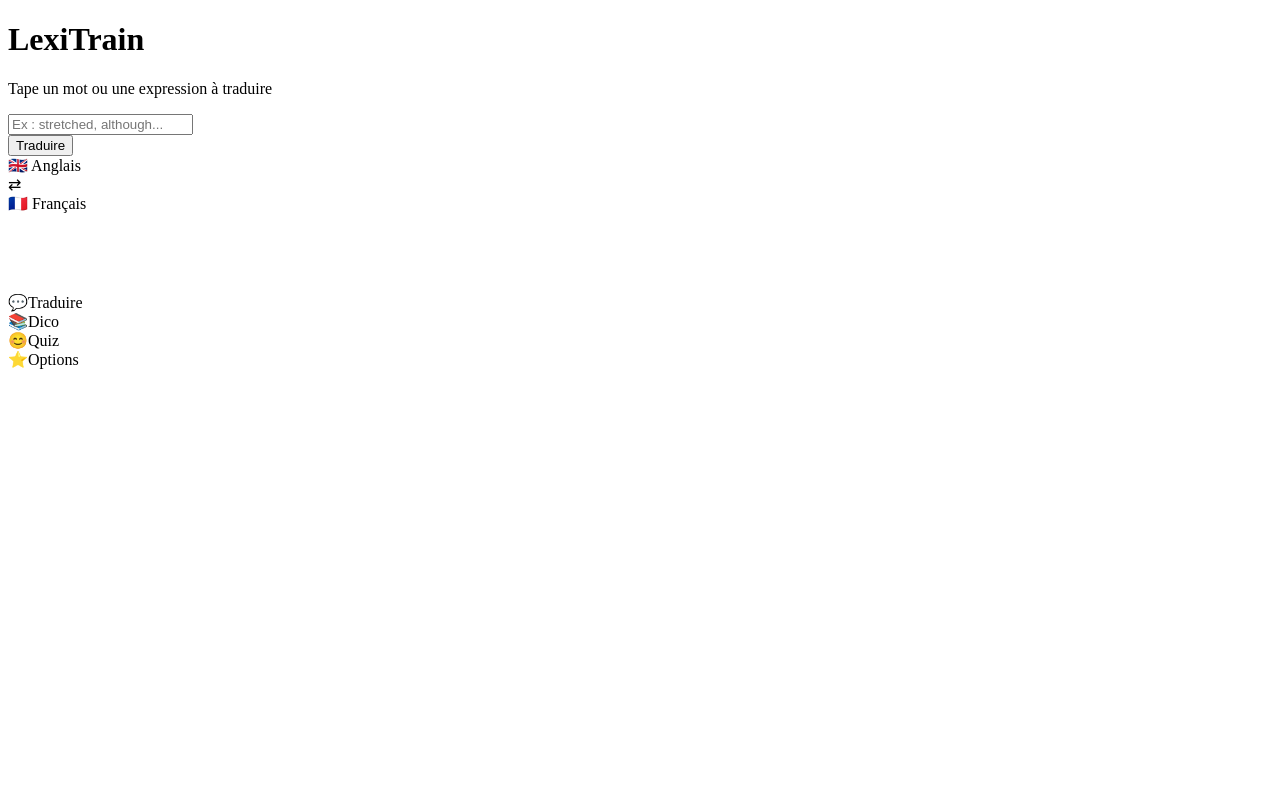
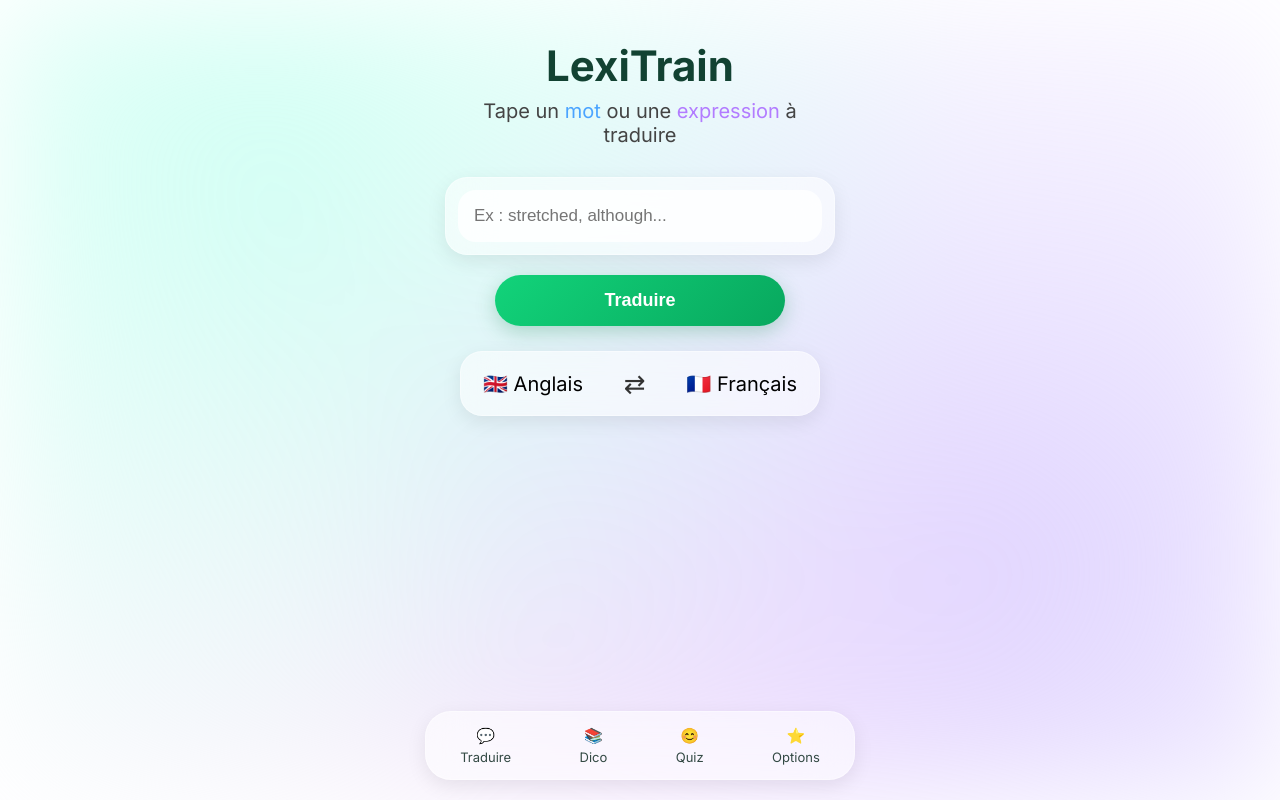
Before and after one commit to arditothomas13-rgb/lexitrain, a plain HTML site: page index.html in a window 1280 px wide. Drawn offline with Linux system fonts and the light colour scheme.

Commit message:
Update styles.css

```diff
--- a/styles.css
+++ b/styles.css
@@ -1,3 +1,161 @@
+/* --- RESET + FIX SCROLL HORIZONTAL --- */
+* {
+  margin: 0;
+  padding: 0;
+  box-sizing: border-box;
+}
+
+html, body {
+  width: 100%;
+  min-height: 100%;
+  overflow-x: hidden !important;  /* empêche le scroll horizontal */
+  font-family: "Inter", sans-serif;
+  background: transparent;
+}
+
+/* Empêche les flottements sur iPhone */
+body {
+  position: relative;
+  padding-bottom: 120px;
+  overscroll-behavior: none;
+}
+
+/* --- HALO BACKGROUND FIXE (comme sur ton screenshot) --- */
+.bg-halo {
+  position: fixed;
+  inset: 0;
+  width: 100%;
+  height: 100%;
+  z-index: -1;
+  pointer-events: none;
+
+  background: radial-gradient(circle at 20% 20%, rgba(173, 255, 235, 0.55), transparent 60%),
+              radial-gradient(circle at 80% 70%, rgba(200, 180, 255, 0.55), transparent 60%),
+              radial-gradient(circle at 40% 90%, rgba(255, 220, 250, 0.5), transparent 60%);
+
+  filter: blur(60px);
+}
+
+/* --- CONTAINER PRINCIPAL --- */
+.container {
+  width: 100%;
+  max-width: 430px;
+  margin: 0 auto;
+  text-align: center;
+  padding: 40px 20px;
+}
+
+/* --- TITRES --- */
+.logo {
+  font-size: 42px;
+  font-weight: 700;
+  color: #124232;
+  margin-bottom: 8px;
+}
+
+.subtitle {
+  font-size: 20px;
+  margin-bottom: 30px;
+  color: #444;
+}
+
+.subtitle .blue { color: #4ba4ff; }
+.subtitle .purple { color: #b27cff; }
+
+/* --- GLASS EFFECT --- */
+.glass {
+  background: rgba(255,255,255,0.55);
+  border: 1px solid rgba(255,255,255,0.4);
+  backdrop-filter: blur(22px);
+  border-radius: 22px;
+  box-shadow: 0 6px 20px rgba(0,0,0,0.08);
+}
+
+/* --- Champ texte --- */
+.input-card {
+  width: 100%;
+  padding: 12px;
+  margin-bottom: 20px;
+}
+
+.input-card input {
+  width: 100%;
+  padding: 16px;
+  border-radius: 18px;
+  border: none;
+  outline: none;
+  background: rgba(255,255,255,0.8);
+  font-size: 17px;
+}
+
+/* --- Bouton vert --- */
+.btn-green {
+  width: 100%;
+  max-width: 290px;
+  margin: 0 auto;
+  display: block;
+
+  padding: 15px 0;
+  border-radius: 50px;
+
+  background: linear-gradient(135deg, #12d37a, #08a85e);
+  box-shadow: 0 6px 20px rgba(0,125,60,0.25);
+
+  color: white;
+  font-size: 18px;
+  font-weight: 600;
+  border: none;
+  cursor: pointer;
+}
+
+/* --- Card langues --- */
+.lang-card {
+  width: 100%;
+  max-width: 360px;
+  margin: 25px auto;
+  padding: 16px 22px;
+
+  display: flex;
+  justify-content: space-between;
+  align-items: center;
+
+  font-size: 20px;
+}
+
+.swap {
+  font-size: 26px;
+  color: #333;
+}
+
+/* --- Bottom Navigation --- */
+.bottom-nav {
+  position: fixed;
+  bottom: 20px;
+  left: 50%;
+  transform: translateX(-50%);
+
+  width: calc(100% - 40px);
+  max-width: 430px;
+
+  display: flex;
+  justify-content: space-around;
+
+  padding: 14px 0;
+  border-radius: 26px;
+}
+
+.nav-item {
+  text-align: center;
+  color: #334944;
+  font-size: 15px;
+}
+
+.nav-item span {
+  font-size: 13px;
+  display: block;
+  margin-top: 4px;
+}
+
 /* Bulle résultat */
 .bubble-title {
   font-size: 22px;
```
